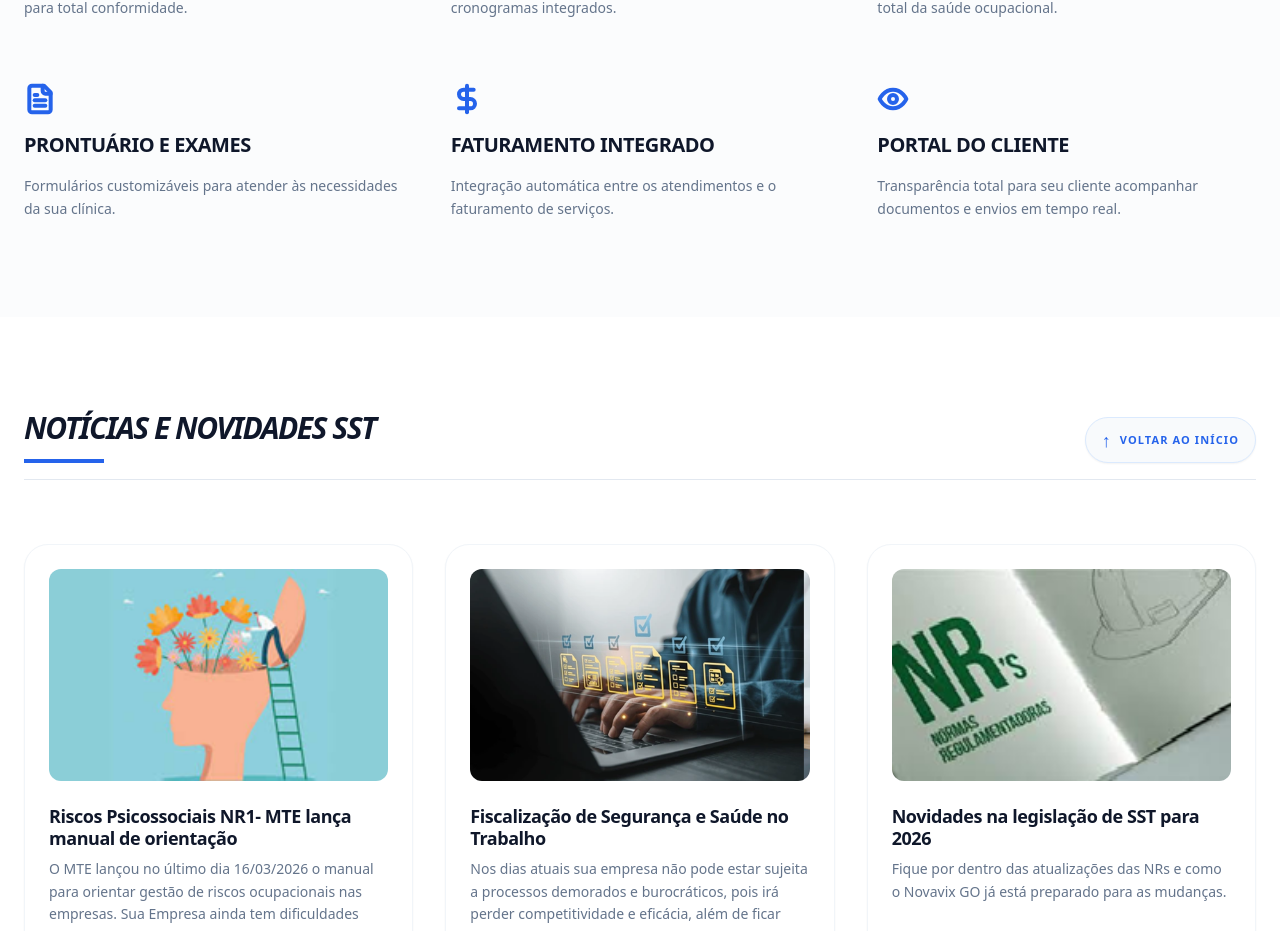
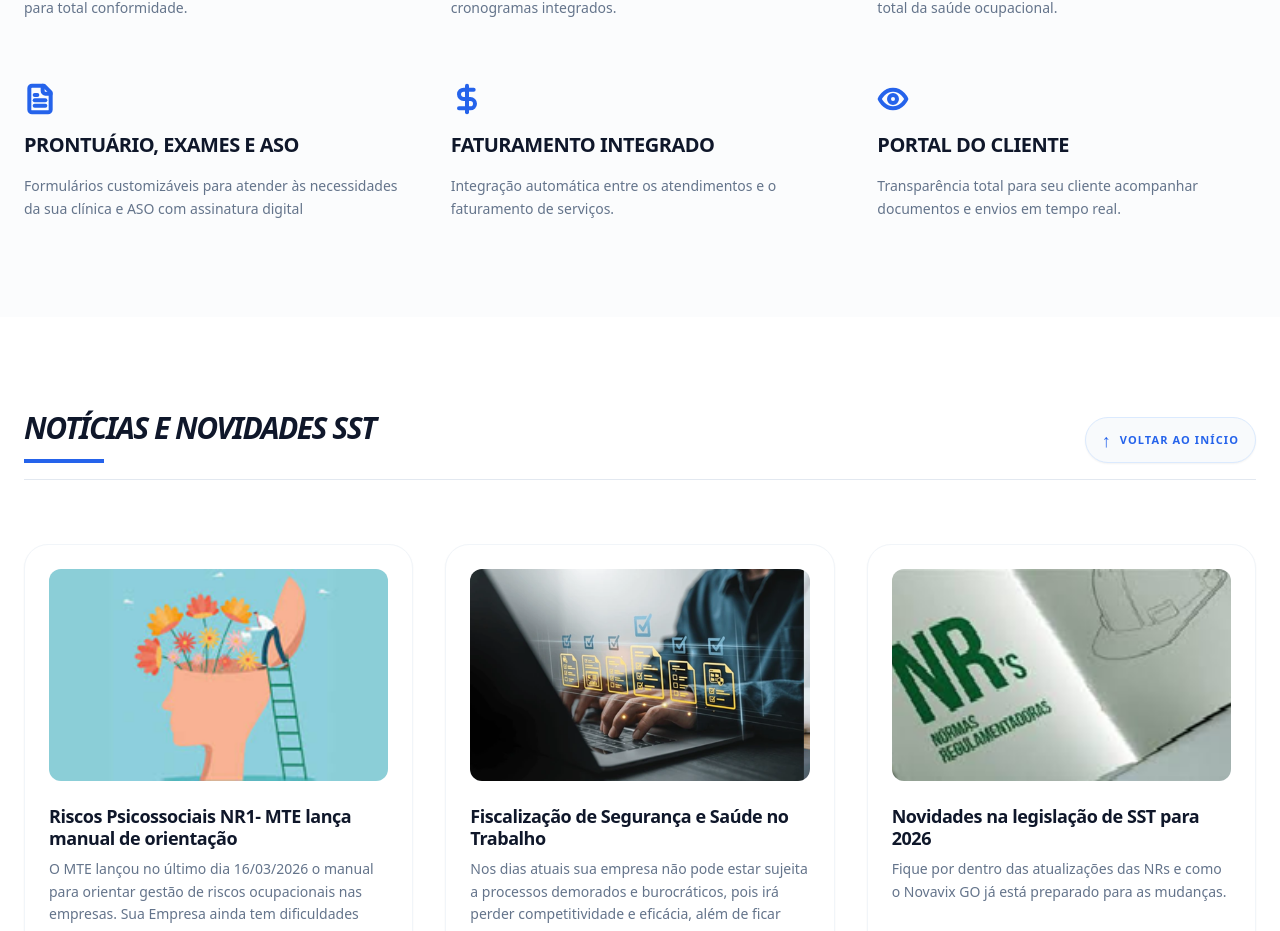
Before and after one commit to InfraNvix/novavix-site, a Next.js app: page / in a window 1280 px wide. Shown: the part 1100-2031 px from the top of the page. Built offline with nearby package versions, Linux system fonts and the light colour scheme.

Commit message:
Update page.tsx

```diff
--- a/app/page.tsx
+++ b/app/page.tsx
@@ -154,8 +154,8 @@ export default function HomePage() {
             </div>
             <div className="space-y-4">
               <div className="text-blue-600"><FileText size={32} strokeWidth={3} /></div>
-              <h3 className="font-bold text-xl tracking-tight uppercase">Prontuário e Exames</h3>
-              <p className="text-slate-500 text-sm leading-relaxed font-medium">Formulários customizáveis para atender às necessidades da sua clínica.</p>
+              <h3 className="font-bold text-xl tracking-tight uppercase">Prontuário, Exames e ASO</h3>
+              <p className="text-slate-500 text-sm leading-relaxed font-medium">Formulários customizáveis para atender às necessidades da sua clínica e ASO com assinatura digital</p>
             </div>
             <div className="space-y-4">
               <div className="text-blue-600"><DollarSign size={32} strokeWidth={3} /></div>
```
